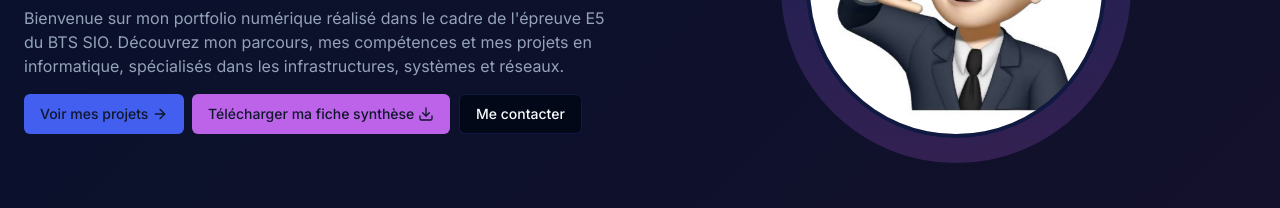
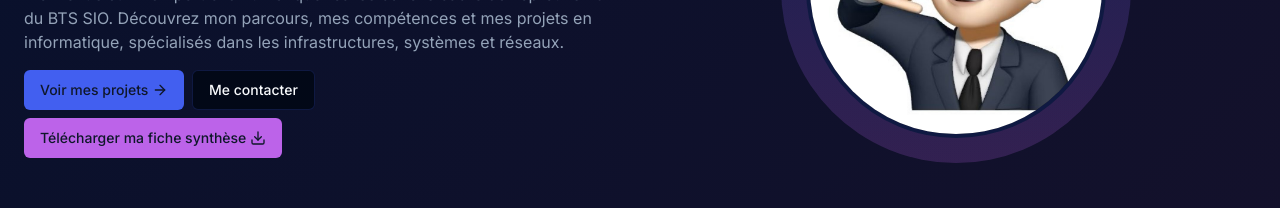
Before and after one commit to exist697/Portfolio-SISR-TS, a Next.js app: page / in a window 1280 px wide. Shown: the part 379-587 px from the top of the page. Built offline with nearby package versions, Linux system fonts and the light colour scheme; no server answers.

Commit message:
MODIF PAGE ACCUEIL

```diff
--- a/app/page.tsx
+++ b/app/page.tsx
@@ -104,19 +104,14 @@ export default function Home() {
                   systèmes et réseaux.
                 </p>
               </div>
-              <div className="flex flex-col gap-2 min-[400px]:flex-row">
+              <div className="flex flex-col gap-2 w-full sm:max-w-md">
+                <div className="flex flex-col sm:flex-row gap-2">
                   <Link href="/projets">
                     <Button className="gap-1 bg-primary hover:bg-primary/90 btn-hover-effect">
                       Voir mes projets
                       <ArrowRight className="h-4 w-4 transition-transform duration-300 group-hover:translate-x-1" />
                     </Button>
                   </Link>
-                <a href="/fiche-synthese.pdf" download="Fiche_Synthese_Mohamad.pdf">
-                  <Button className="gap-1 bg-secondary hover:bg-secondary/90 btn-hover-effect">
-                    Télécharger ma fiche synthèse
-                    <Download className="h-4 w-4 transition-transform duration-300 group-hover:translate-y-1" />
-                  </Button>
-                </a>
                   <Link href="/contact">
                     <Button
                       variant="outline"
@@ -126,11 +121,20 @@ export default function Home() {
                     </Button>
                   </Link>
                 </div>
+                <div className="flex justify-start">
+                  <a href="/fiche-synthese.pdf" download="Fiche_Synthese_Mohamad.pdf">
+                    <Button className="gap-1 bg-secondary hover:bg-secondary/90 btn-hover-effect">
+                      Télécharger ma fiche synthèse
+                      <Download className="h-4 w-4 transition-transform duration-300 group-hover:translate-y-1" />
+                    </Button>
+                  </a>
+                </div>
+              </div>
             </ScrollAnimation>
             <ScrollAnimation direction="right" className="flex items-center justify-center">
-              <div className="relative h-[350px] w-[350px] rounded-full bg-gradient-to-b from-primary/20 to-secondary/20 p-4">
+              <div className="relative h-[300px] w-[300px] md:h-[350px] md:w-[350px] rounded-full bg-gradient-to-b from-primary/20 to-secondary/20 p-4">
                 <div className="absolute inset-0 flex items-center justify-center">
-                  <div className="h-[300px] w-[300px] overflow-hidden rounded-full bg-background border-4 border-primary/20">
+                  <div className="h-[250px] w-[250px] md:h-[300px] md:w-[300px] overflow-hidden rounded-full bg-background border-4 border-primary/20">
                     <div className="image-scale">
                       <OptimizedImage
                         src="/images/profile.png"
```
Lines whose indentation alone changed are shown as unchanged.
